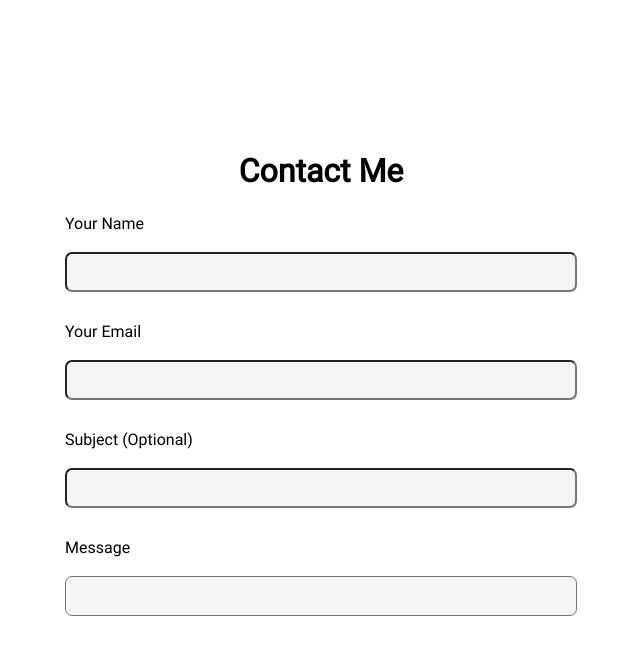
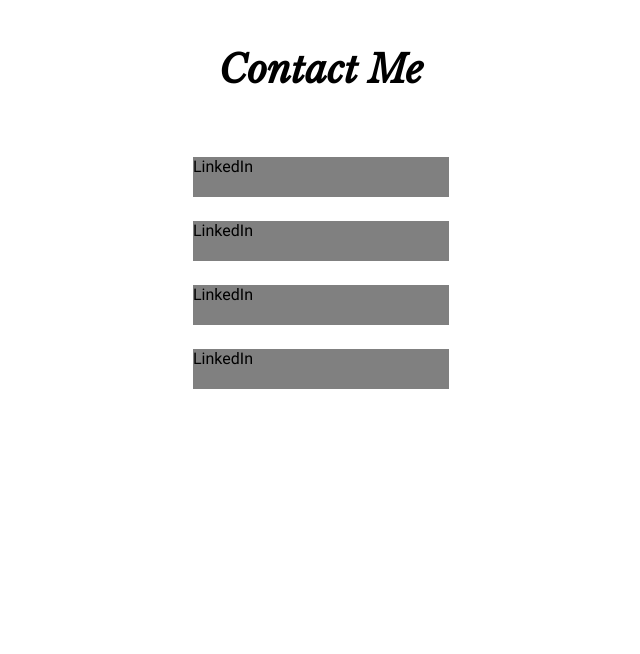
Before and after one commit to Ben-Langlois/Portfolio, a Gatsby site in the folder portfolio/: page / in a window 1280 px wide. Shown: the part 2112-2766 px from the top of the page, without its empty margins (319-959 px from the left). After the commit the page ends 2581 px from the top, so only its background shows below. Built offline with nearby package versions, Linux system fonts and the light colour scheme; Gatsby itself is replaced by a stand-in of ours.

Commit message:
started new contact section, changed font of section heads

```diff
--- a/portfolio/src/pages/index.js
+++ b/portfolio/src/pages/index.js
@@ -146,7 +146,7 @@
     <>
       <div id="about-container" style={aboutContainer}>
         <div id="portrait-container" style={{width: "50vw", height: "70vh"}}>
-            <img id="portrait" src={portrait} style={{minWidth: "500px", width:"60%", height: "85%", float: "right", margin: "10vh 0 0 0"}}></img>
+            <img id="portrait" src={portrait} alt=" " style={{minWidth: "500px", width:"60%", height: "85%", float: "right", margin: "10vh 0 0 0"}}></img>
         </div>
         <div id="bio-container" style={{ width: "50vw"}}>
           <div id="bio-text" style={{height: "70vh", margin: "8vh 0 0 2vw", paddingBottom: "5vh"}}>
@@ -187,8 +187,8 @@
 
   const fullscreen = {
     margin: "0",
-    padding: "13vh 20vw",
-    height: "100vh",
+    padding: "13vh 20vw 0 20vw",
+    height: "90vh",
     width: "100%",
     // -webkit-background-size: "cover";
     // -moz-background-size: cover;
@@ -206,7 +206,8 @@
       padding: "0 2vh 3vh 2vh ",
       //borderBottom: "2px solid rgb(42, 45, 52)",
       display: "inline-flex",
-      fontStretch: "expanded"
+      fontStretch: "expanded",
+      font: "2.4em/2em libre-italic",
     };
 
   return (
@@ -226,9 +227,9 @@
 */
 const ContactMe = () => {
   const fullscreen = {
-    margin: "0",
-    padding: "5vh 20vw 0 20vw",
-    height: "100vh",
+    margin: "0 0 10vh 0",
+    padding: "0 40vw",
+    // height: "100vh",
     width: "100%",
     //backgroundColor: "#fdfcfc",
     // -webkit-background-size: "cover";
@@ -251,24 +252,20 @@
       padding: "0 2vh 3vh 2vh ",
       //borderBottom: "2px solid rgb(42, 45, 52)",
       display: "inline-flex",
-      fontStretch: "expanded"
+      fontStretch: "expanded",
+      font: "2.4em/2em libre-italic",
     };
 
-  const formContainer = {
-    padding: "0 10vw 10vh 10vw"
+  const linkContainer = {
+  //   padding: "0 10vw 10vh 10vw"
+    alignContent: "center"
   };
-
-  const label = {
-
-  };
-  const field = {
-    width: "100%",
-    marginBottom: "30px",
-    height: "40px",
-    resize: "none",
-    backgroundColor: "#F5F5F5",
-    borderRadius: "7px"
-  };
+    const linkBox = {
+      margin: "3vh 0 0 0",
+      height: "5vh",
+      width: "100%",
+      backgroundColor: "grey"
+    };
 
   return(
     <div id="contact-container" style={fullscreen}>
@@ -276,17 +273,11 @@
         <div id="about-header" style={aboutHeader}>
           <h1 style={aboutHeaderText}><b>Contact Me</b></h1>
         </div>
-        <div id="form-container" style={formContainer}>
-          <form>
-            <label for="name">Your Name</label><br/><br/>
-            <input style={field} type="text" id="" name="name" /><br/>
-            <label for="email">Your Email</label><br/><br/>
-            <input style={field} type="text" id="" name="email" /><br/>
-            <label for="subject">Subject (Optional)</label><br/><br/>
-            <input style={field} type="text" id="" name="subject" /><br/>
-            <label for="message">Message</label><br/><br/>
-            <textarea style={field} type="text" id="" name="message" col="40" rows="5"/><br/>
-          </form>
+        <div id="link-container" style={linkContainer}>
+          <div id="link-box" style={linkBox}>LinkedIn</div>
+          <div id="link-box" style={linkBox}>LinkedIn</div>
+          <div id="link-box" style={linkBox}>LinkedIn</div>
+          <div id="link-box" style={linkBox}>LinkedIn</div>
         </div>
       </div>
     </div>
```
